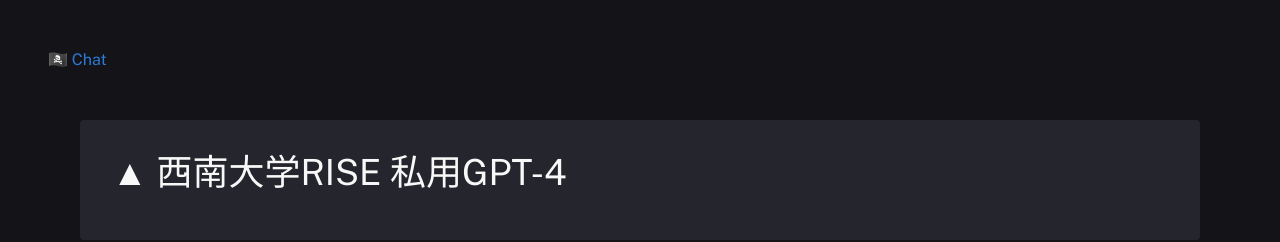
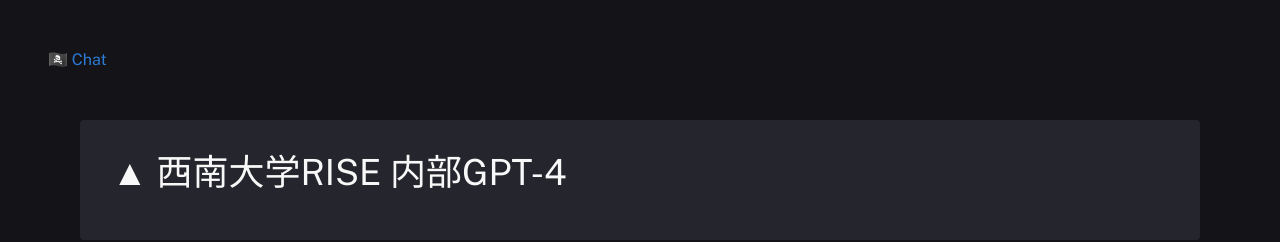
Before and after one commit to chunyoupeng/rise-chat, a Next.js app: page /home in a window 1280 px wide. Shown: the top 242 px of the page. Built offline with nearby package versions, Linux system fonts and the light colour scheme; sample sign-in values are in the browser's storage.

Commit message:
change to inter

```diff
--- a/app/home/page.tsx
+++ b/app/home/page.tsx
@@ -19,7 +19,7 @@
   const InfoCard = (
     <div className="p-4 md:p-8 rounded bg-[#25252d] w-full max-h-[85%] overflow-hidden">
       <h1 className="text-3xl md:text-4xl mb-4">
-        ▲ 西南大学RISE 私用GPT-4
+        ▲ 西南大学RISE 内部GPT-4
       </h1>
     </div>
   );
```
